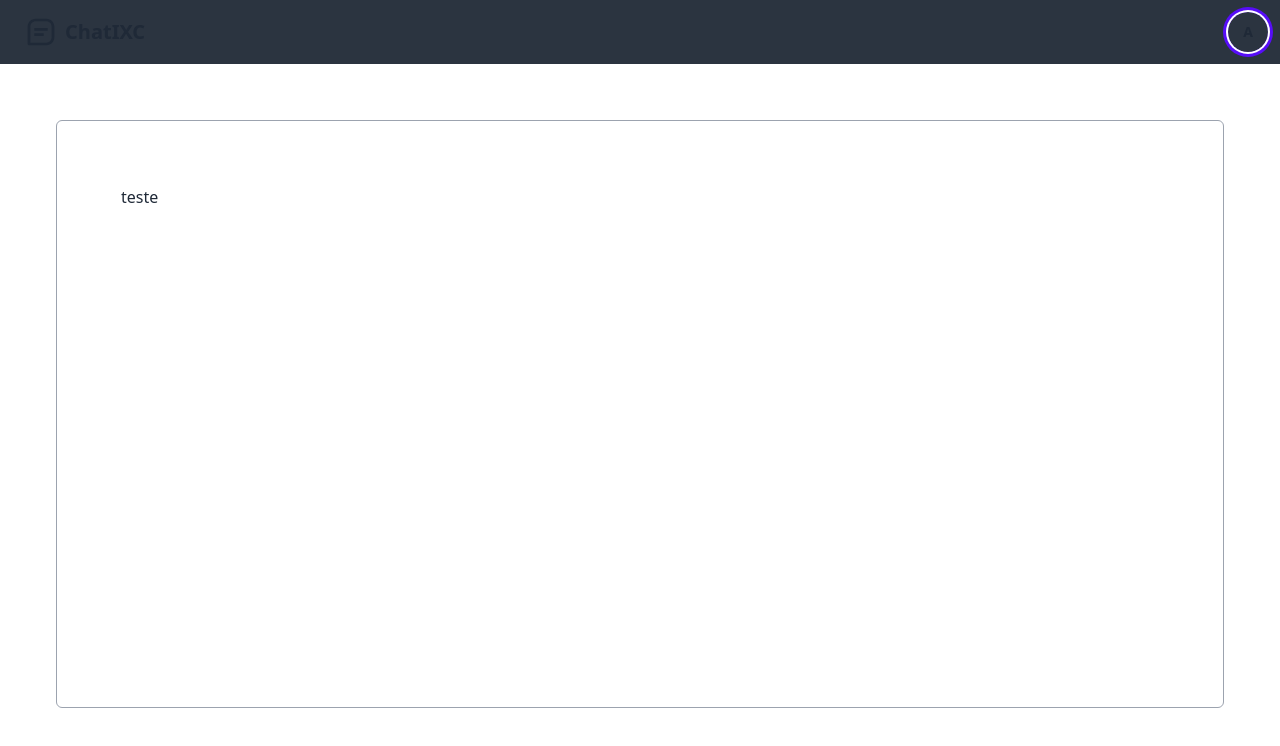
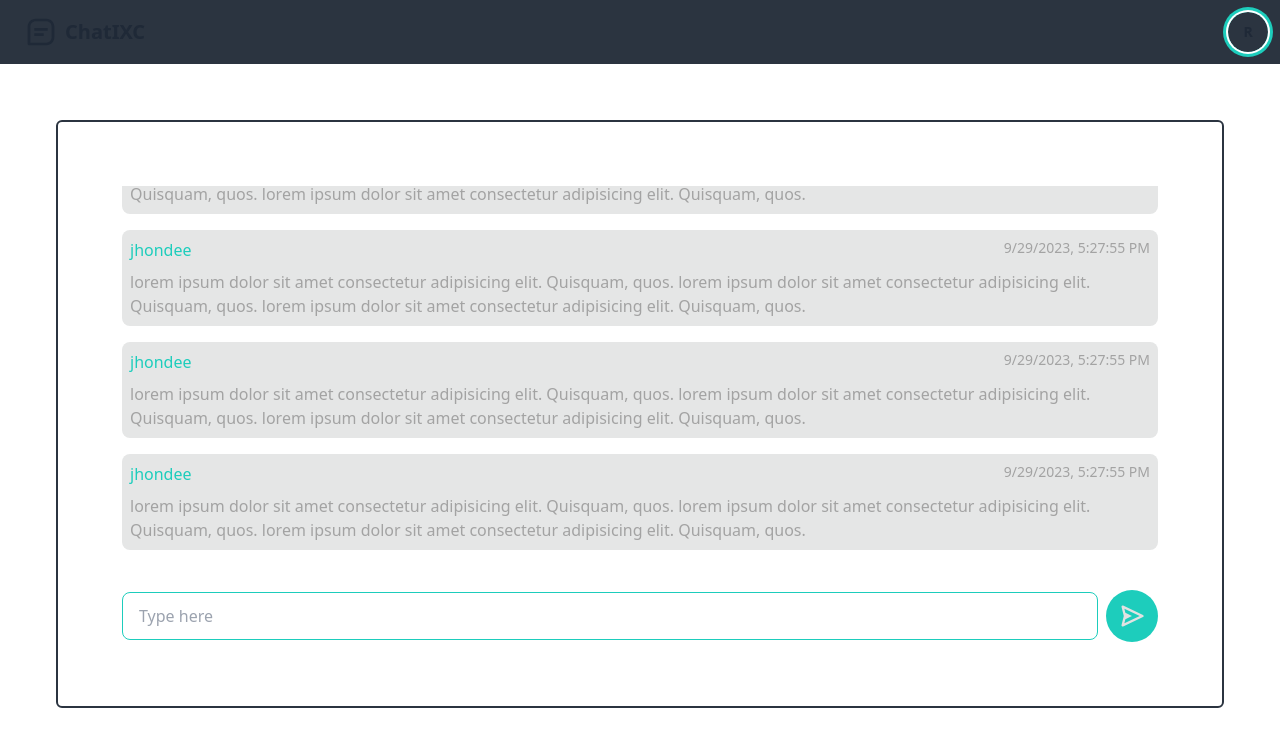
Before and after one commit to ruanpablom/frontend-ixc, a React (Vite) app: page / in a window 1280 px wide. Shown: the top 746 px of the page. Built offline with nearby package versions, Linux system fonts and the light colour scheme.

Commit message:
feat: messages component

```diff
--- /dev/null
+++ b/src/components/Chat/MessageItem.tsx
@@ -0,0 +1,26 @@
+import { useUser } from '@/contexts/user';
+import { Message } from '@/models/message';
+
+type MessageItemProps = {
+  message: Message;
+};
+
+export function MessageItem({ message }: MessageItemProps): JSX.Element {
+  const { user } = useUser();
+
+  return (
+    <li
+      className={`bg-base-300 rounded-lg p-2 flex flex-col gap-2 w-fit ${
+        user.id === message.user.id ? 'self-start' : 'self-end'
+      }`}
+    >
+      <div className="flex gap-6 justify-between">
+        <span className="text-accent">{message.user.username}</span>
+        <span className="text-sm text-neutral-400">
+          {message.createdAt.toLocaleString()}
+        </span>
+      </div>
+      <p>{message.text}</p>
+    </li>
+  );
+}
--- /dev/null
+++ b/src/components/Chat/MessagesList.tsx
@@ -0,0 +1,29 @@
+import { Message } from '@/models/message';
+import { useEffect, useRef } from 'react';
+import { MessageItem } from './MessageItem';
+
+type MessagesListProps = {
+  messages: Message[];
+};
+
+export function MessagesList({ messages }: MessagesListProps): JSX.Element {
+  const ref = useRef<HTMLDivElement>(null);
+
+  useEffect(() => {
+    if (messages.length) {
+      ref.current?.scrollIntoView({
+        behavior: 'smooth',
+        block: 'end',
+      });
+    }
+  }, [messages.length]);
+
+  return (
+    <ul id="messages" className="flex flex-col gap-4 items-end">
+      {messages.map(message => (
+        <MessageItem key={message.id} message={message} />
+      ))}
+      <div ref={ref} />
+    </ul>
+  );
+}
--- a/src/components/Chat/index.tsx
+++ b/src/components/Chat/index.tsx
@@ -1,7 +1,41 @@
+import { BiSend } from 'react-icons/bi';
+import { MessagesList } from './MessagesList';
+
+import { messages } from './mock/data';
+
 export function Chat(): JSX.Element {
   return (
-    <div className="w-full h-full border border-gray-400 md:p-16 rounded-md">
-      teste
+    <div className="flex flex-col gap-6 w-full h-full border-2 border-neutral p-4 md:p-16 rounded-md text-neutral-400">
+      <div
+        id="messages-container"
+        className="flex flex-col  h-full overflow-auto"
+      >
+        {/* <ul id="messages" className="flex flex-col items-end">
+          <MessageItem
+            message={{
+              createdAt: new Date(),
+              id: '1',
+              text: 'Essa é uma nova mensagems',
+              user: { id: '1', username: 'ruanpablom' },
+            }}
+          />
+        </ul> */}
+        <MessagesList messages={messages} />
+      </div>
+      <div className="flex flex-row gap-2 justify-between items-center">
+        <input
+          type="text"
+          placeholder="Type here"
+          className="input input-bordered input-accent w-full"
+        />
+        <button
+          id="send-message-button"
+          type="button"
+          className="rounded-full bg-accent w-fit h-fit p-3 flex items-center justify-center"
+        >
+          <BiSend fill="#e2e2e2" size={28} />
+        </button>
+      </div>
     </div>
   );
 }
--- /dev/null
+++ b/src/components/Chat/mock/data.ts
@@ -0,0 +1,94 @@
+import { Message } from '@/models/message';
+
+export const messages: Message[] = [
+  {
+    id: '1',
+    text: 'Hello',
+    createdAt: new Date(),
+    user: { id: '1', username: 'ruanpablom' },
+  },
+  {
+    id: '2',
+    text: 'Hello',
+    createdAt: new Date(),
+    user: { id: '2', username: 'jhondee' },
+  },
+  {
+    id: '3',
+    text: 'Hello',
+    createdAt: new Date(),
+    user: { id: '2', username: 'jhondee' },
+  },
+  {
+    id: '4',
+    text: 'lorem  ipsum dolor sit amet consectetur adipisicing elit. Quisquam, quos. lorem  ipsum dolor sit amet consectetur adipisicing elit. Quisquam, quos. lorem  ipsum dolor sit amet consectetur adipisicing elit. Quisquam, quos. ',
+    createdAt: new Date(),
+    user: { id: '2', username: 'jhondee' },
+  },
+  {
+    id: '5',
+    text: 'lorem  ipsum dolor sit amet consectetur adipisicing elit. Quisquam, quos. lorem  ipsum dolor sit amet consectetur adipisicing elit. Quisquam, quos. lorem  ipsum dolor sit amet consectetur adipisicing elit. Quisquam, quos. ',
+    createdAt: new Date(),
+    user: { id: '2', username: 'jhondee' },
+  },
+  {
+    id: '6',
+    text: 'lorem  ipsum dolor sit amet consectetur adipisicing elit. Quisquam, quos. lorem  ipsum dolor sit amet consectetur adipisicing elit. Quisquam, quos. lorem  ipsum dolor sit amet consectetur adipisicing elit. Quisquam, quos. ',
+    createdAt: new Date(),
+    user: { id: '2', username: 'jhondee' },
+  },
+  {
+    id: '7',
+    text: 'lorem  ipsum dolor sit amet consectetur adipisicing elit. Quisquam, quos. lorem  ipsum dolor sit amet consectetur adipisicing elit. Quisquam, quos. lorem  ipsum dolor sit amet consectetur adipisicing elit. Quisquam, quos. ',
+    createdAt: new Date(),
+    user: { id: '2', username: 'jhondee' },
+  },
+  {
+    id: '8',
+    text: 'lorem  ipsum dolor sit amet consectetur adipisicing elit. Quisquam, quos. lorem  ipsum dolor sit amet consectetur adipisicing elit. Quisquam, quos. lorem  ipsum dolor sit amet consectetur adipisicing elit. Quisquam, quos. ',
+    createdAt: new Date(),
+    user: { id: '2', username: 'jhondee' },
+  },
+  {
+    id: '9',
+    text: 'lorem  ipsum dolor sit amet consectetur adipisicing elit. Quisquam, quos. lorem  ipsum dolor sit amet consectetur adipisicing elit. Quisquam, quos. lorem  ipsum dolor sit amet consectetur adipisicing elit. Quisquam, quos. ',
+    createdAt: new Date(),
+    user: { id: '2', username: 'jhondee' },
+  },
+  {
+    id: '10',
+    text: 'lorem  ipsum dolor sit amet consectetur adipisicing elit. Quisquam, quos. lorem  ipsum dolor sit amet consectetur adipisicing elit. Quisquam, quos. lorem  ipsum dolor sit amet consectetur adipisicing elit. Quisquam, quos. ',
+    createdAt: new Date(),
+    user: { id: '2', username: 'jhondee' },
+  },
+  {
+    id: '11',
+    text: 'lorem  ipsum dolor sit amet consectetur adipisicing elit. Quisquam, quos. lorem  ipsum dolor sit amet consectetur adipisicing elit. Quisquam, quos. lorem  ipsum dolor sit amet consectetur adipisicing elit. Quisquam, quos. ',
+    createdAt: new Date(),
+    user: { id: '2', username: 'jhondee' },
+  },
+  {
+    id: '12',
+    text: 'lorem  ipsum dolor sit amet consectetur adipisicing elit. Quisquam, quos. lorem  ipsum dolor sit amet consectetur adipisicing elit. Quisquam, quos. lorem  ipsum dolor sit amet consectetur adipisicing elit. Quisquam, quos. ',
+    createdAt: new Date(),
+    user: { id: '2', username: 'jhondee' },
+  },
+  {
+    id: '13',
+    text: 'lorem  ipsum dolor sit amet consectetur adipisicing elit. Quisquam, quos. lorem  ipsum dolor sit amet consectetur adipisicing elit. Quisquam, quos. lorem  ipsum dolor sit amet consectetur adipisicing elit. Quisquam, quos. ',
+    createdAt: new Date(),
+    user: { id: '2', username: 'jhondee' },
+  },
+  {
+    id: '14',
+    text: 'lorem  ipsum dolor sit amet consectetur adipisicing elit. Quisquam, quos. lorem  ipsum dolor sit amet consectetur adipisicing elit. Quisquam, quos. lorem  ipsum dolor sit amet consectetur adipisicing elit. Quisquam, quos. ',
+    createdAt: new Date(),
+    user: { id: '2', username: 'jhondee' },
+  },
+  {
+    id: '15',
+    text: 'lorem  ipsum dolor sit amet consectetur adipisicing elit. Quisquam, quos. lorem  ipsum dolor sit amet consectetur adipisicing elit. Quisquam, quos. lorem  ipsum dolor sit amet consectetur adipisicing elit. Quisquam, quos. ',
+    createdAt: new Date(),
+    user: { id: '2', username: 'jhondee' },
+  },
+];
--- a/src/components/Layout/index.tsx
+++ b/src/components/Layout/index.tsx
@@ -19,7 +19,7 @@ export function Layout(): JSX.Element {
           <div className="flex-none">
             <div className="dropdown dropdown-end">
               <label tabIndex={0} className="btn btn-ghost btn-circle avatar">
-                <div className="!flex flex-col items-center justify-center w-10 rounded-full ring ring-primary ring-offset-base-100 ring-offset-2">
+                <div className="!flex flex-col items-center justify-center w-10 rounded-full ring ring-accent ring-offset-base-100 ring-offset-2">
                   <span>
                     {user.username && user.username[0]
                       ? user.username[0].toUpperCase()
@@ -33,7 +33,7 @@ export function Layout(): JSX.Element {
                 className="mt-3 z-[1] p-2 shadow menu menu-sm dropdown-content bg-neutral rounded-box w-52"
               >
                 <li>
-                  {user ? (
+                  {!user ? (
                     <NavLink to="/login" className="justify-between">
                       Login
                     </NavLink>
@@ -47,7 +47,7 @@ export function Layout(): JSX.Element {
         </div>
       </div>
       <div className="flex justify-center">
-        <div className="max-w-7xl w-full h-[calc(100vh-100px)]">
+        <div className="max-w-7xl w-full h-[calc(100vh-64px)] md:h-[calc(100vh-100px)]">
           <Outlet />
         </div>
       </div>
--- a/src/contexts/user.tsx
+++ b/src/contexts/user.tsx
@@ -1,12 +1,10 @@
 /* eslint-disable react/jsx-no-constructed-context-values */
+import { User } from '@/models/user';
 import React, { createContext, useState } from 'react';
 
 type UserContextData = {
-  user: {
-    id: string;
-    username: string;
-  };
-  setUser: (user: UserContextData['user']) => void;
+  user: User;
+  setUser: React.Dispatch<React.SetStateAction<User>>;
 };
 
 const UserContext = createContext<UserContextData>({} as UserContextData);
@@ -16,9 +14,10 @@ function UserProvider({
 }: {
   children: React.ReactNode;
 }): JSX.Element {
-  const [user, setUser] = useState<UserContextData['user']>(
-    {} as UserContextData['user'],
-  );
+  const [user, setUser] = useState<UserContextData['user']>({
+    id: '1',
+    username: 'ruanpablom',
+  } as UserContextData['user']);
 
   return (
     <UserContext.Provider value={{ user, setUser }}>
--- /dev/null
+++ b/src/models/message.ts
@@ -0,0 +1,8 @@
+import { User } from './user';
+
+export type Message = {
+  id: string;
+  text: string;
+  createdAt: Date;
+  user: User;
+};
--- /dev/null
+++ b/src/models/user.ts
@@ -0,0 +1,4 @@
+export type User = {
+  id: string;
+  username: string;
+};
--- a/src/pages/Home/index.tsx
+++ b/src/pages/Home/index.tsx
@@ -2,7 +2,7 @@ import { Chat } from '@/components/Chat';
 
 export function Home(): JSX.Element {
   return (
-    <div className="p-14 h-full">
+    <div className="p-4 md:p-14 h-full">
       <Chat />
     </div>
   );
```
